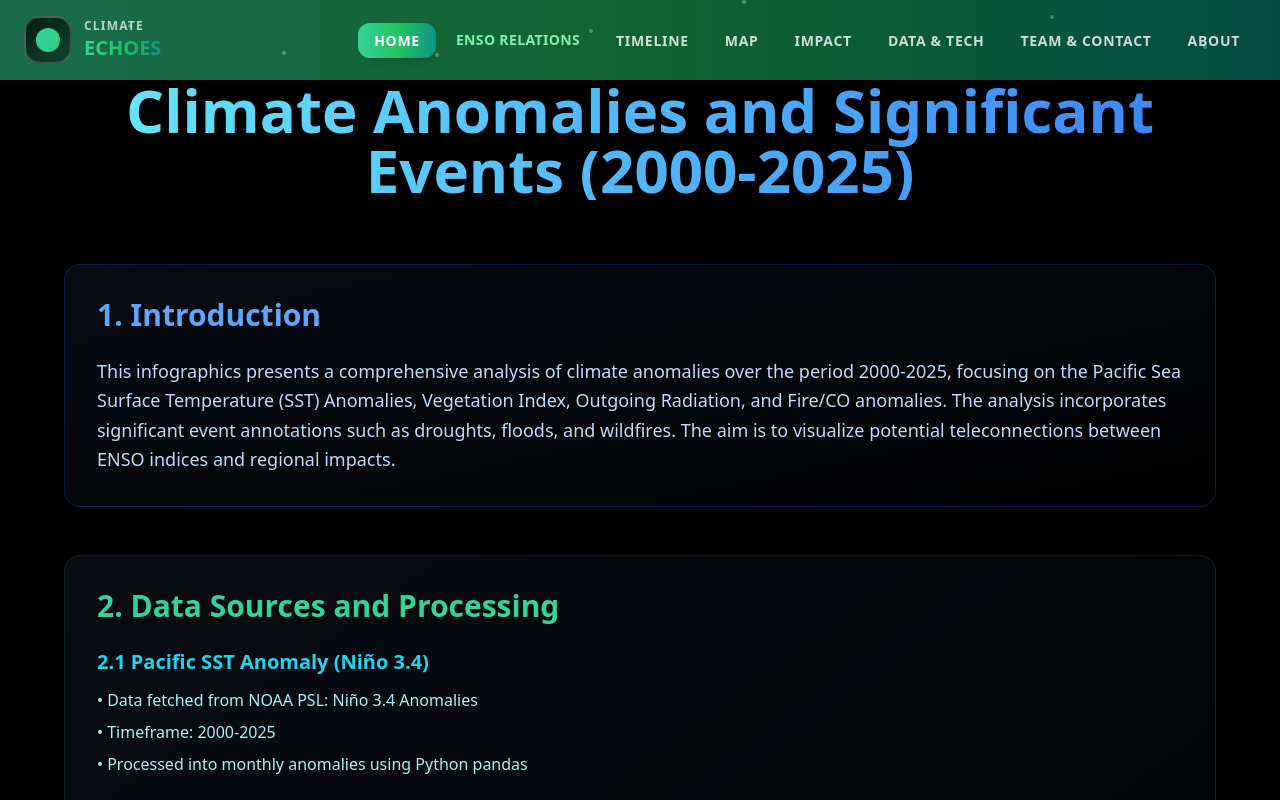
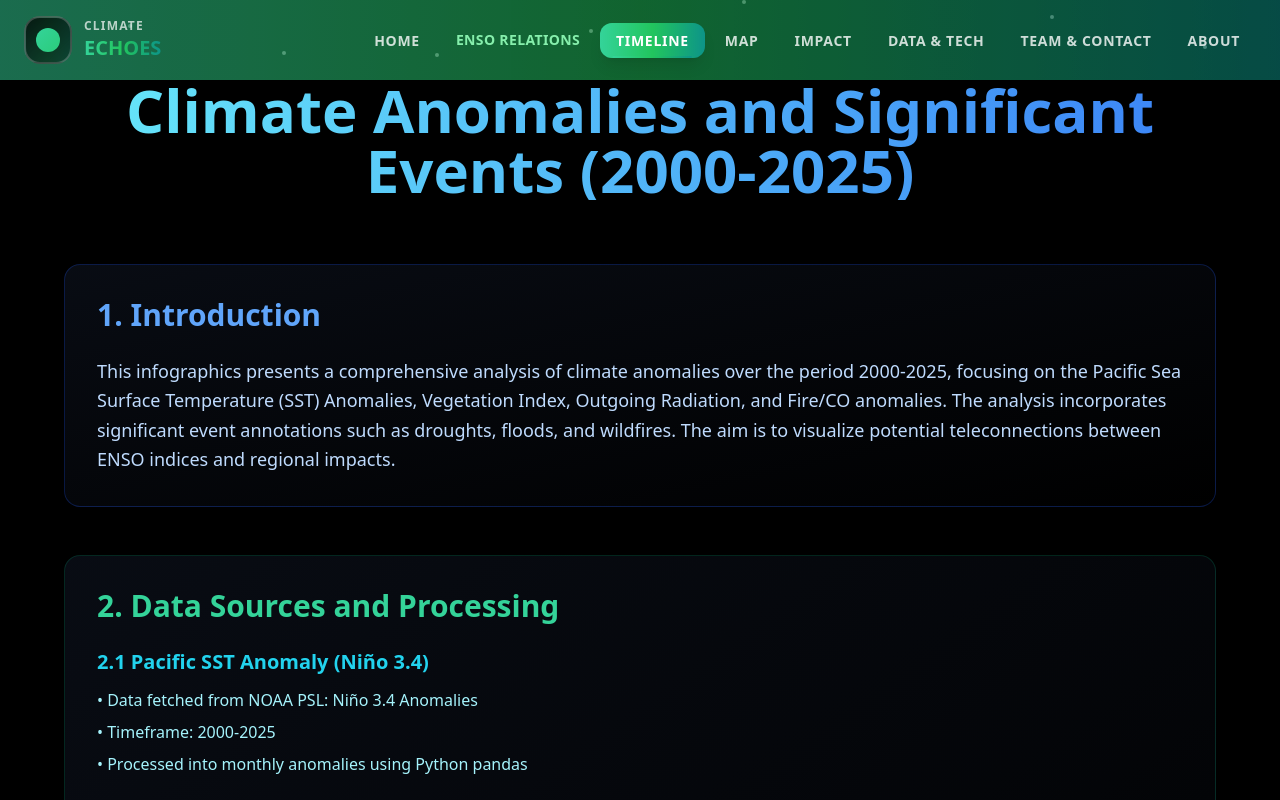
Before and after one commit to annika02/Climate-Echoes, a React (Vite) app: page /timeline in a window 1280 px wide. Shown: the top 800 px of the page. Built offline with nearby package versions, Linux system fonts and the light colour scheme; the HTML template or start-up script is replaced by a standard one.

Commit message:
Fixed the header issue

```diff
--- a/src/sections/Navbar.jsx
+++ b/src/sections/Navbar.jsx
@@ -1,5 +1,5 @@
 import React, { useEffect, useState } from "react";
-import { Link } from "react-router-dom";
+import { Link, useLocation } from "react-router-dom";
 import ENSODropdown from "./ENSODropdown";
 
 const Navbar = () => {
@@ -7,6 +7,7 @@ const Navbar = () => {
   const [ensoPhase, setEnsoPhase] = useState("neutral");
   const [scrolled, setScrolled] = useState(false);
   const [menuOpen, setMenuOpen] = useState(false);
+  const location = useLocation();
 
   const links = [
     { name: "Home", href: "/", type: "link" },
@@ -34,6 +35,40 @@ const Navbar = () => {
       window.removeEventListener("scroll", onScroll);
     };
   }, []);
+
+  useEffect(() => {
+    let active = "Home";
+    switch (location.pathname) {
+      case "/":
+        active = "Home";
+        break;
+      case "/timeline":
+        active = "Timeline";
+        break;
+      case "/map":
+        active = "Map";
+        break;
+      case "/impact":
+        active = "Impact";
+        break;
+      case "/datatech":
+        active = "Data & Tech";
+        break;
+      case "/team":
+        active = "Team & Contact";
+        break;
+      case "/about":
+        active = "About";
+        break;
+      case "/enso-basics":
+      case "/climate-connections":
+        active = "ENSO Relations";
+        break;
+      default:
+        active = "Home";
+    }
+    setActiveLink(active);
+  }, [location]);
 
   const phaseColor = (phase) => {
     if (phase === "nino") return "from-amber-400 via-orange-500 to-red-600";
@@ -105,9 +140,9 @@ const Navbar = () => {
         {/* Enhanced Desktop Links */}
         <ul className="hidden lg:flex gap-1 items-center">
           {links.map((item, index) => (
-            <li key={item.key || item.name || index}>
+            <li key={item.key || item.name || index} className={item.type === "dropdown" && activeLink === "ENSO Relations" ? `relative rounded-xl bg-gradient-to-r ${phaseColor(ensoPhase)} shadow-lg scale-105` : ""}>
               {item.type === "dropdown" ? (
-                <ENSODropdown />
+                <ENSODropdown isActive={activeLink === "ENSO Relations"} />
               ) : (
                 <Link
                   to={item.href}
@@ -193,7 +228,7 @@ const Navbar = () => {
                     <Link
                       to="/enso-basics"
                       onClick={() => {
-                        setActiveLink("ENSO Basics");
+                        setActiveLink("ENSO Relations");
                         setMenuOpen(false);
                       }}
                       className="block px-6 py-2 rounded-xl text-white/80 hover:text-white hover:bg-white/10 transition-all duration-300"
@@ -206,7 +241,7 @@ const Navbar = () => {
                     <Link
                       to="/climate-connections"
                       onClick={() => {
-                        setActiveLink("Climate Connections");
+                        setActiveLink("ENSO Relations");
                         setMenuOpen(false);
                       }}
                       className="block px-6 py-2 rounded-xl text-white/80 hover:text-white hover:bg-white/10 transition-all duration-300"
--- a/src/sections/Timeline.jsx
+++ b/src/sections/Timeline.jsx
@@ -14,7 +14,7 @@ const Timeline = () => {
           transition={{ duration: 0.8 }}
           className="text-center mb-16"
         >
-          <h1 className="text-5xl sm:text-6xl font-bold text-transparent bg-clip-text bg-gradient-to-r from-cyan-300 to-blue-500 mb-6">
+          <h1 className="text-4xl sm:text-6xl font-bold text-transparent bg-clip-text bg-gradient-to-r from-cyan-300 to-blue-500 mb-6">
             Climate Anomalies and Significant Events (2000-2025)
           </h1>
         </motion.div>
```
